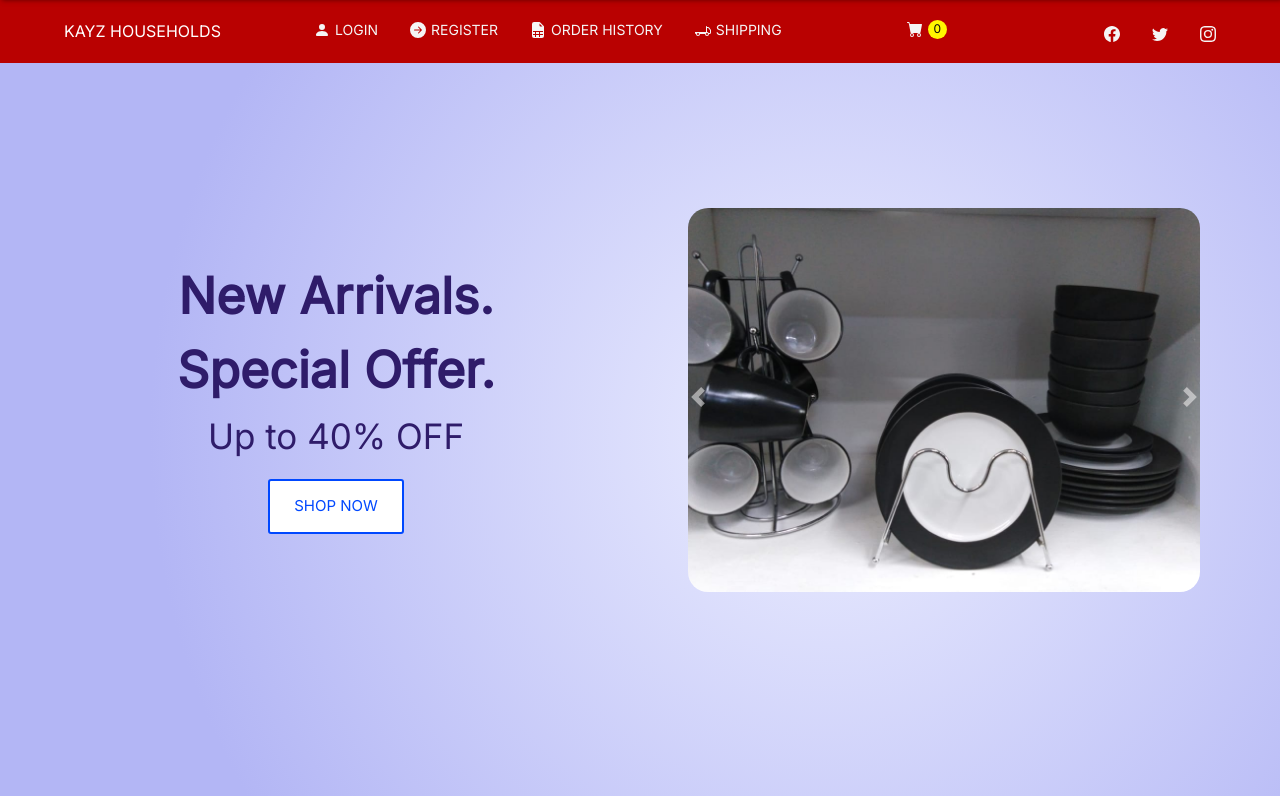
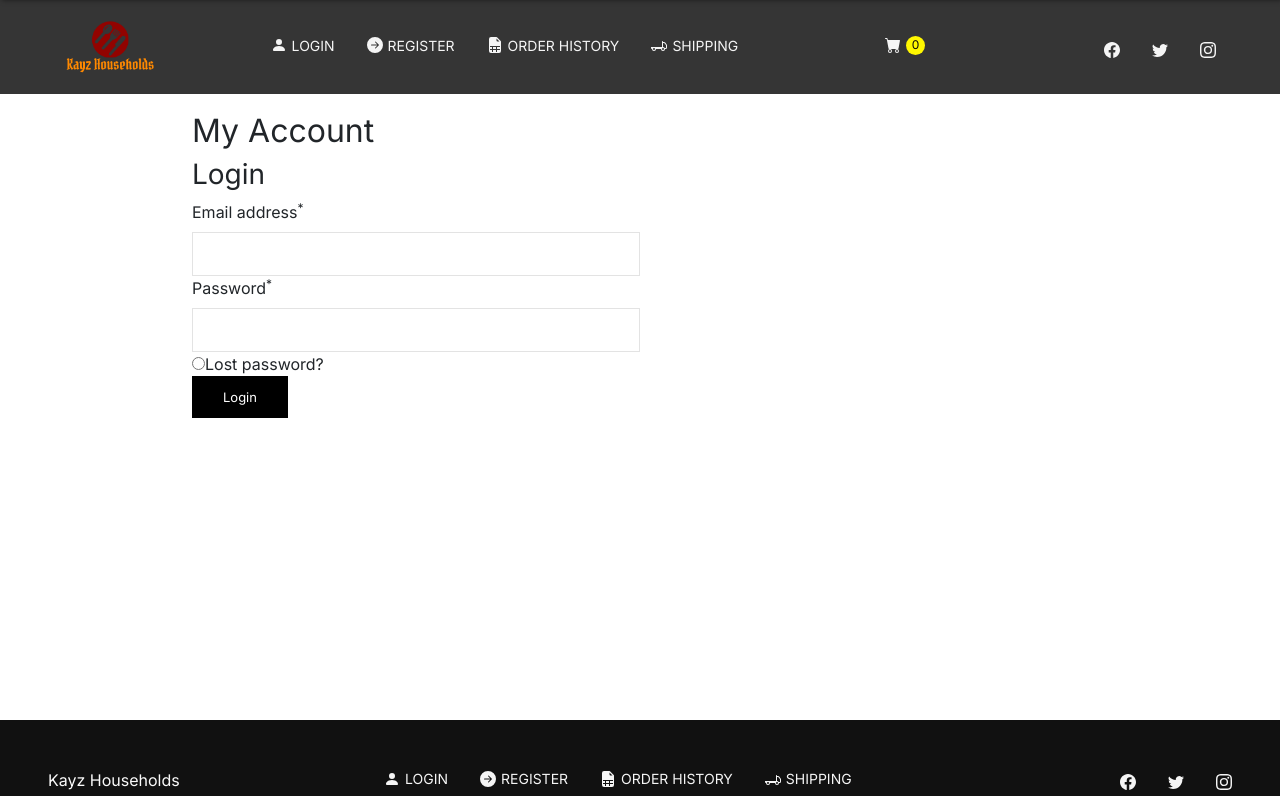
Before and after one commit to chaoocharles/kayz-households, a React (Create React App) app: page /login in a window 1280 px wide. Shown: the top 796 px of the page. Built offline with nearby package versions, Linux system fonts and the light colour scheme.

Commit message:
login form

```diff
--- a/src/App.js
+++ b/src/App.js
@@ -8,6 +8,8 @@ import CartContainer from "./components/cart/CartContainer";
 import { BrowserRouter, Route, Switch } from "react-router-dom";
 import { ToastContainer } from "react-toastify";
 import "react-toastify/dist/ReactToastify.css";
+import Login from "./components/auth/Login";
+import Register from "./components/auth/Register";
 
 function App() {
   return (
@@ -16,6 +18,8 @@ function App() {
         <ToastContainer />
         <NavBar />
         <Switch>
+          <Route path="/login" component={Login} />
+          <Route path="/register" component={Register} />
           <Route path="/cart" component={CartContainer} />
           <Route path="/" component={Home} />
         </Switch>
--- /dev/null
+++ b/src/components/auth/Auth.css
@@ -0,0 +1,54 @@
+.login-container{
+    min-height: 90vh;
+    width: 70vw;
+    margin: auto;
+    padding: 7rem 0;
+}
+form{
+    width: 50%;
+}
+input[type="text"]{
+    font-family: 'Inter';
+    font-weight: 400;
+    font-size: 14px;
+    background: #fff;
+    border: 1px solid rgba(0,0,0,.11);
+    line-height: 28px!important;
+    height: auto;
+    color: #000;
+    padding: 7px 15px;
+    transition: all 200ms ease;
+    -moz-border-radius: 0;
+    -khtml-border-radius: 0;
+    -webkit-border-radius: 0;
+    border-radius: 0;
+    resize: none;
+    position: relative;
+    width: 100%;
+    box-sizing: border-box;
+}
+input[type="submit"] {
+    font-family: 'Inter';
+    font-weight: 500;
+    font-size: 13px;
+    line-height: 16px;
+    text-align: center;
+    display: inline-block;
+    padding: 12px 30px;
+    max-width: 100%;
+    cursor: pointer;
+    text-align: center;
+    margin-bottom: 5px;
+    transition: all 300ms ease;
+    color: #fff;
+    background: #000;
+    border: 1px solid #000;
+    position: relative;
+    border-radius: 0;
+    -moz-border-radius: 0;
+    -webkit-border-radius: 0;
+}
+input[type="submit"]:hover{
+    background: #fff;
+    color: #000
+}
--- /dev/null
+++ b/src/components/auth/Login.jsx
@@ -0,0 +1,31 @@
+import React from "react";
+
+import "./Auth.css";
+
+const Login = () => {
+  return (
+    <>
+      <div className="login-container">
+        <h2>My Account</h2>
+        <form>
+          <h3>Login</h3>
+          <label htmlFor="email">
+            Email address<sup>*</sup>
+          </label>
+          <input type="text" />
+          <label htmlFor="email">
+            Password<sup>*</sup>
+          </label>
+          <input type="text" />
+          <div>
+          <input type="radio"/>
+          <span>Lost password?</span>
+          </div>
+          <input type="submit" value="Login"/>
+        </form>
+      </div>
+    </>
+  );
+};
+
+export default Login;
--- /dev/null
+++ b/src/components/auth/Register.jsx
@@ -0,0 +1,7 @@
+import React from "react";
+
+const Register = () => {
+  return <>Register</>;
+};
+
+export default Register;
--- a/src/components/layout/HeroSection.css
+++ b/src/components/layout/HeroSection.css
@@ -77,6 +77,11 @@
   .hero-section{
     flex-direction: column;
     padding-top: 6rem;
+  }
+  .hero-text{
+    display: flex;
+    flex-direction: column;
+    justify-content: center;
   }
   .hero-text .new-arrivals {
     font-size: 45px;
--- a/src/components/layout/navBar/NavBar.css
+++ b/src/components/layout/navBar/NavBar.css
@@ -1,5 +1,6 @@
 nav {
-  background: rgb(185, 1, 1);
+  /* background: rgb(185, 1, 1); */
+  background: rgb(53, 53, 53);
   width: 100vw;
   padding: 1.2rem 4rem;
   display: flex !important;
@@ -52,10 +53,9 @@ nav {
   border: none;
   outline: none;
 }
-.logo {
-  text-decoration: none;
-  text-transform: uppercase;
-  color: white;
+.logo img{
+  height: 3.5rem;
+  width: auto;
 }
 
 @media (max-width: 768px) {
--- a/src/components/layout/navBar/NavBar.jsx
+++ b/src/components/layout/navBar/NavBar.jsx
@@ -5,6 +5,7 @@ import SideNav from "./SideNav/SideNav";
 import NavLinks from "./NavLinks";
 
 import "./NavBar.css";
+import logo from "../../../assets/kayz-logo.png"
 
 const NavBar = () => {
   const [sideNav, setSideNav] = useState({
@@ -16,7 +17,7 @@ const NavBar = () => {
       <SideNav sideNav={sideNav} setSideNav={setSideNav} />
       <nav>
         <Link className="logo" to="/" onClick={() => window.scrollTo(0, 0)}>
-          Kayz Households
+          <img src={logo} alt="Kayz Households"/>
         </Link>
         <div className="nav-links">
           <NavLinks />
--- a/src/components/layout/navBar/NavLinks.jsx
+++ b/src/components/layout/navBar/NavLinks.jsx
@@ -4,7 +4,7 @@ import { Link } from "react-router-dom";
 const NavLinks = () => {
   return (
     <>
-      <a href="#">
+      <Link to="/login">
         <span className="center-items-v">
           <svg
             xmlns="http://www.w3.org/2000/svg"
@@ -18,8 +18,8 @@ const NavLinks = () => {
           </svg>
           <span>Login</span>
         </span>
-      </a>
-      <a href="#">
+      </Link>
+      <Link to="/register">
         <span className="center-items-v">
           <svg
             xmlns="http://www.w3.org/2000/svg"
@@ -33,7 +33,7 @@ const NavLinks = () => {
           </svg>
           <span>Register</span>
         </span>
-      </a>
+      </Link>
       <a href="#">
         <span className="center-items-v">
           <svg
```
Also changed, not shown: src/assets/kayz-logo.png (added).
